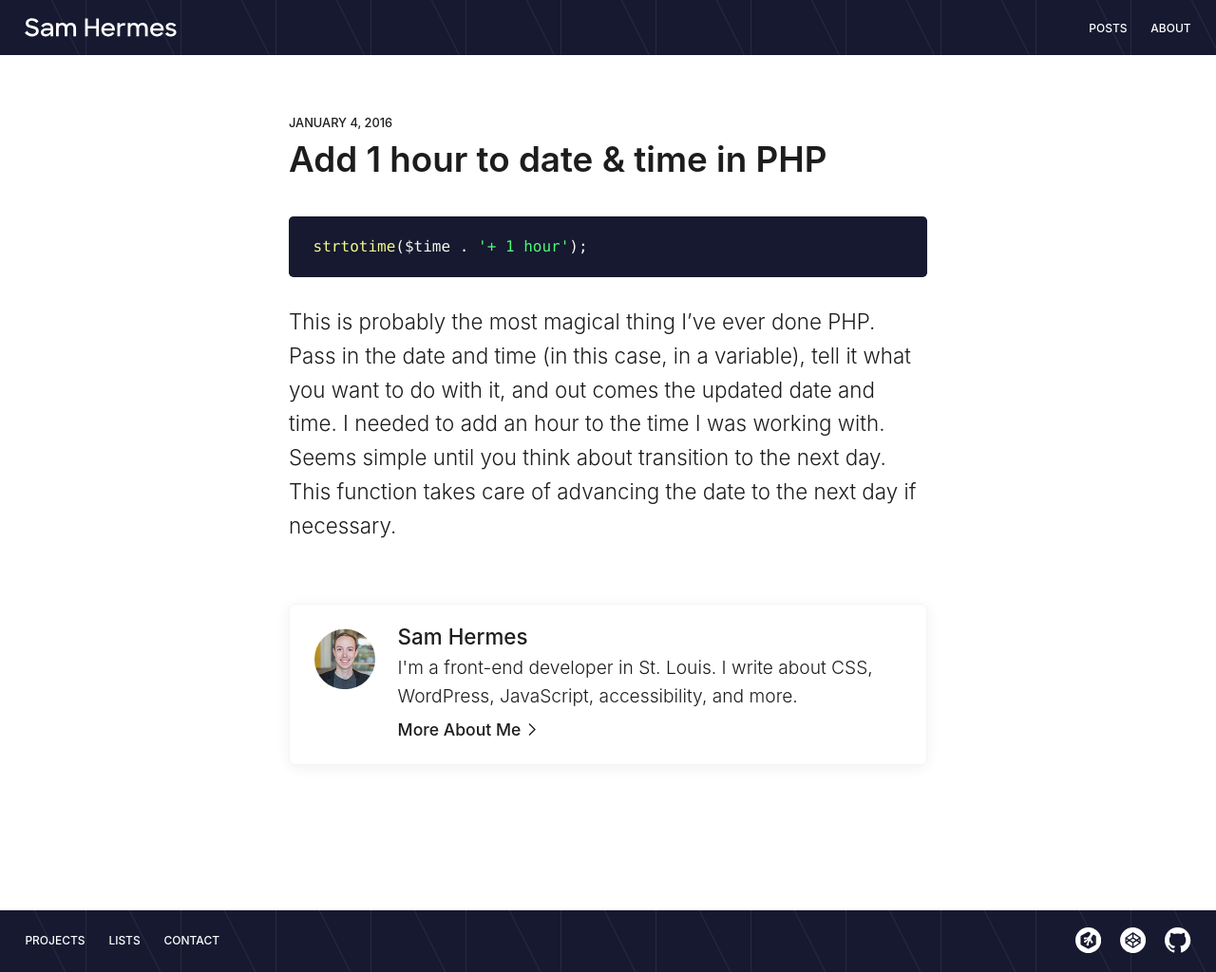
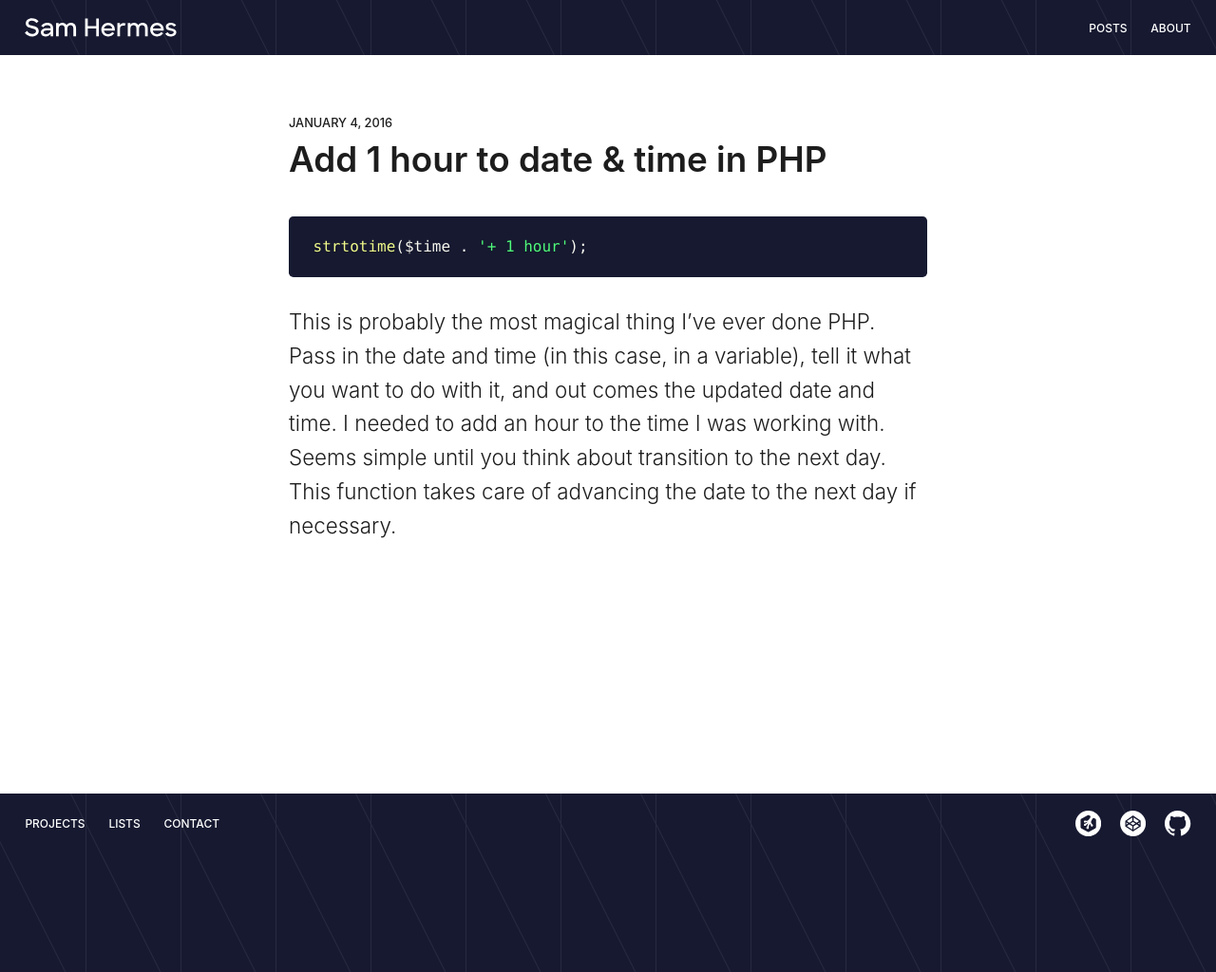
Before and after one commit to samhermes/samhermes.github.io, a Jekyll site: the page built from _posts/2016-01-04-add-one-hour-to-date-and-time-in-php.markdown, in a window 1280 px wide. Shown: the whole page at 95% size. Built offline with Jekyll 4.4.1, drawn with Linux system fonts in a browser that asks for light colours.

Commit message:
Simplify welcome message and remove about box from single posts

```diff
--- a/_layouts/post.html
+++ b/_layouts/post.html
@@ -23,13 +23,4 @@
   </ul>
   {% endunless %}
 
-  <div class="about-me">
-    <img src="/img/samhermes.jpg" alt="Sam Hermes">
-    <div class="about-me-text">
-      <p class="name">Sam Hermes</p>
-      <p class="description">I'm a front-end developer in St. Louis. I write about CSS, WordPress,
-        JavaScript, accessibility, and more.</p>
-      <p><a href="/about">More About Me</a></p>
-    </div>
-  </div>
 </article>
```
Also changed, not shown: index.md (+1 -2 lines).
